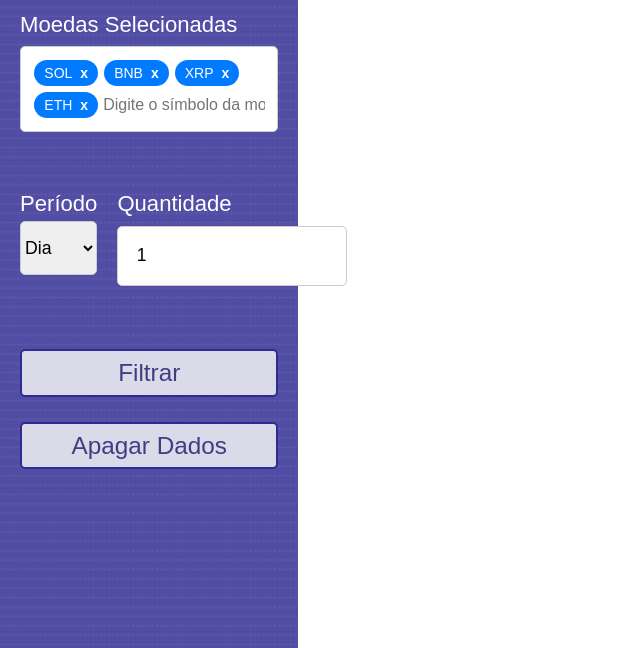
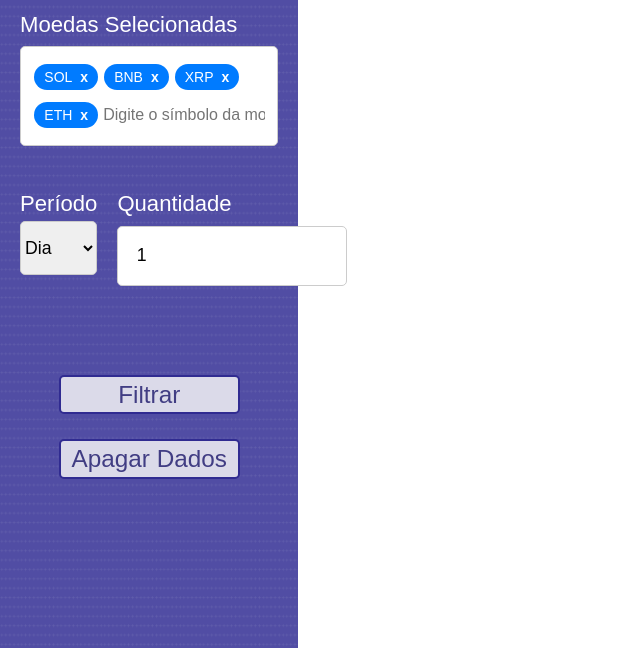
Before and after one commit to Joaopga/CriptoDashboard, a website with bundled scripts: page index.html in a window 1280 px wide. Shown: the part 152-800 px from the top of the page, without its empty margins (0-640 px from the left). Built offline with nearby package versions, Linux system fonts and the light colour scheme.

Commit message:
Melhorias Front do SideBar 3

```diff
--- a/main.css
+++ b/main.css
@@ -44,6 +44,7 @@ body {
 .dash-form {
   display: flex;
   flex-direction: column;
+  align-items: center;
   font-size: 1.3em;
   gap: 25px;
 }
@@ -52,7 +53,7 @@ body {
   display: flex;
   width: 100%;
 
-  margin-bottom: 15%;
+  margin-bottom: 25%;
 
   gap: 20px;
 }
@@ -64,7 +65,7 @@ body {
   align-items: center;
 
   width: 100%;
-  min-height: 45px;
+  min-height: 65%;
 
   margin: 3% 0 13% 0;
 
@@ -160,6 +161,12 @@ body {
 .btn-filter,
 .btn-reset {
   display: flex;
+
+  align-items: center;
+  justify-content: center;
+
+  width: 70%;
+
   gap: 10px;
 }
 
@@ -168,7 +175,7 @@ button#reset {
   flex: 1;
   font-size: 1.1em;
 
-  padding: 3%;
+  padding: 2%;
 
   border: 2px solid #302b91;
   border-radius: 5px;
```
